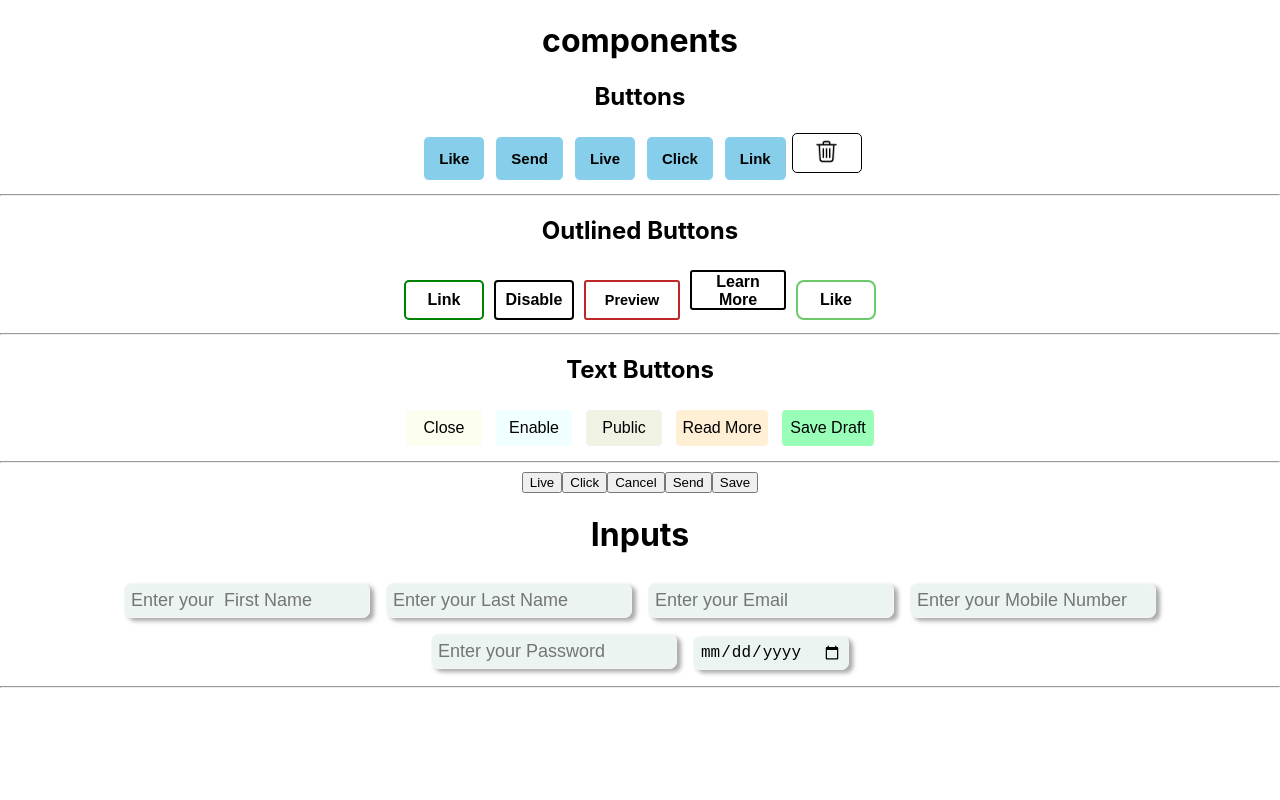
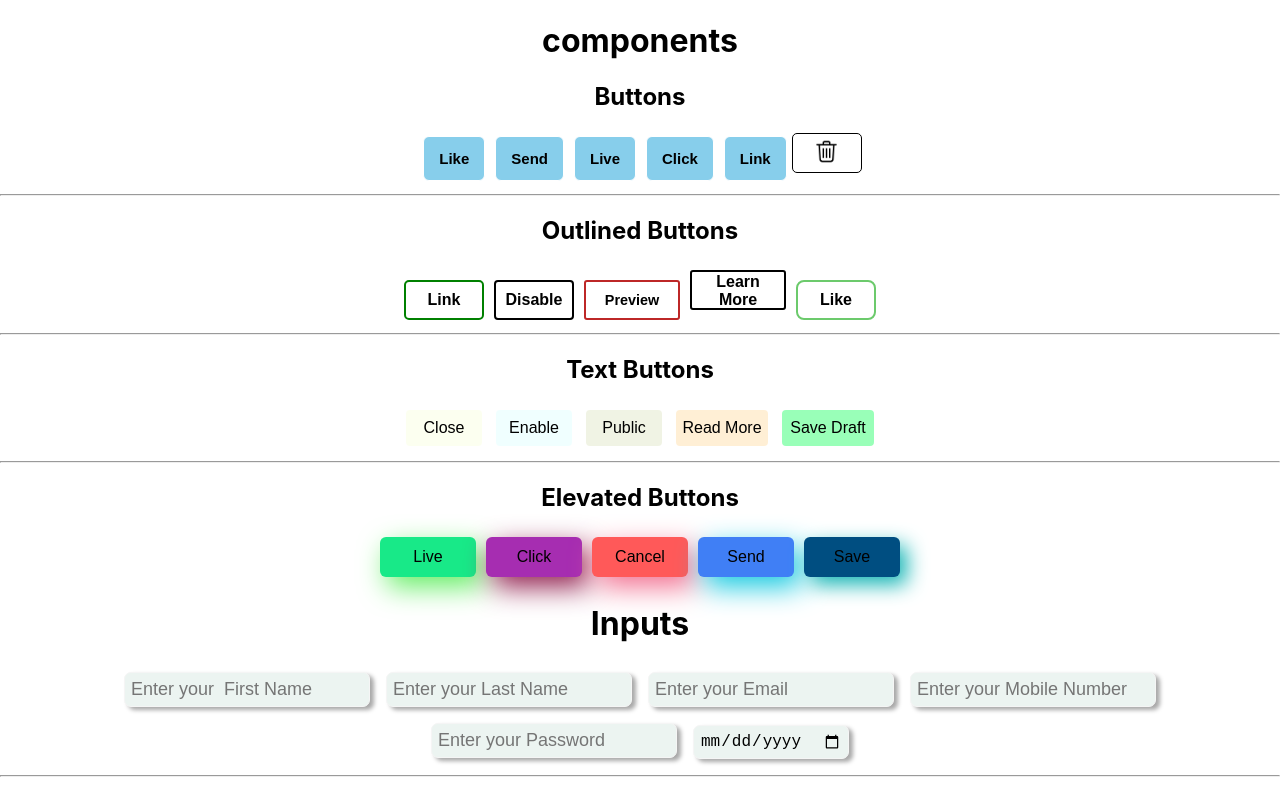
Before and after one commit to parvejg/component-library-321, a React (Create React App) app: page / in a window 1280 px wide. Built offline with nearby package versions, Linux system fonts and the light colour scheme.

Commit message:
Elevated btn complete

```diff
--- a/src/App.js
+++ b/src/App.js
@@ -34,6 +34,7 @@ function App() {
  <TextBtn className="read-more-btn" name="Read More"/>
  <TextBtn className="save-draft-btn" name="Save Draft"/>
  <hr/>
+ <h2>Elevated Buttons</h2>
  <ElevatedBtn  className="liveBtn"name="Live"/>
  <ElevatedBtn className="clickBtn"name="Click"/>
  <ElevatedBtn className="cancelBtn"name="Cancel"/>
--- a/src/components/button.css
+++ b/src/components/button.css
@@ -175,3 +175,87 @@
   transform: translateY(2px);
   background-color: aliceblue;
 }
+.liveBtn {
+  margin: 5px;
+  color: black;
+  background-color: #18e988;
+  border: solid white 2px;
+  border-radius: 6px;
+  width: 6rem;
+  height: 2.5rem;
+  font-size: 1rem;
+  border: #6cca6c 2px;
+  box-shadow: 7px 10px 28px #64ee64
+}
+.liveBtn:active {
+  transform: translateY(2px);
+  background-color: #2ac258;
+}
+.cancelBtn {
+  margin: 5px;
+  color: black;
+  background-color: hwb(0 35% 0%);
+  border: solid white 2px;
+  border-radius: 6px;
+  width: 6rem;
+  height: 2.5rem;
+  font-size: 1rem;
+  border: hsl(337, 62%, 42%) 2px;
+  box-shadow: 7px 10px 28px hwb(345 44% 5%);
+font-weight: solid;
+}
+.cancelBtn:active {
+  transform: translateY(2px);
+  background-color: rgb(221, 40, 197);
+}
+.saveBtn {
+  margin: 5px;
+  color: black;
+  background-color: rgb(0, 78, 129);
+  border: solid white 2px;
+  border-radius: 6px;
+  width: 6rem;
+  height: 2.5rem;
+  font-size: 1rem;
+  border: #6cca6c 2px;
+  box-shadow: 7px 8px 20px rgb(24, 182, 182);
+font-weight: solid;
+}
+.saveBtn:active {
+  transform: translateY(2px);
+  background-color: #358bd6;
+}
+.clickBtn {
+  margin: 5px;
+  color: black;
+  background-color: #a62db1;
+  border: solid white 2px;
+  border-radius: 6px;
+  width: 6rem;
+  height: 2.5rem;
+  font-size: 1rem;
+  border: #6cca6c 2px;
+  box-shadow: 7px 10px 28px rgb(145, 31, 78);
+font-weight: solid;
+}
+.clickBtn:active {
+  transform: translateY(2px);
+  background-color: #d477d4;
+}
+.sendBtn {
+  margin: 5px;
+  color: black;
+  background-color: #407ff5;
+  border: solid hwb(192 8% 12%) 2px;
+  border-radius: 6px;
+  width: 6rem;
+  height: 2.5rem;
+  font-size: 1rem;
+  border: #6cca6c 2px;
+  box-shadow: 7px 10px 28px hwb(187 8% 12%);
+font-weight: solid;
+}
+.sendBtn:active {
+  transform: translateY(2px);
+  background-color: hwb(180 10% 20%);
+}
```
